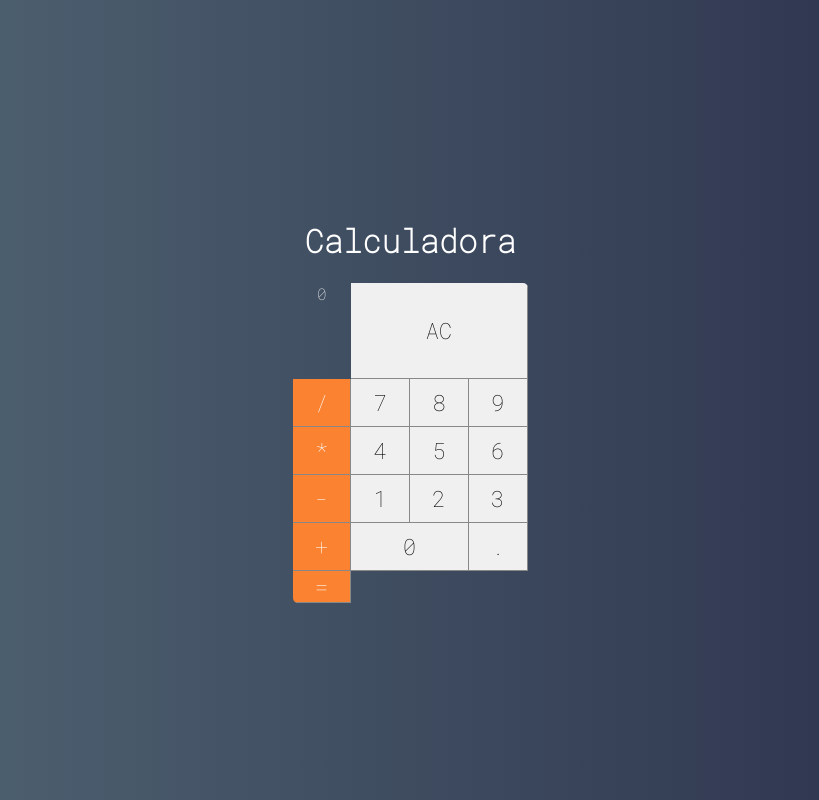
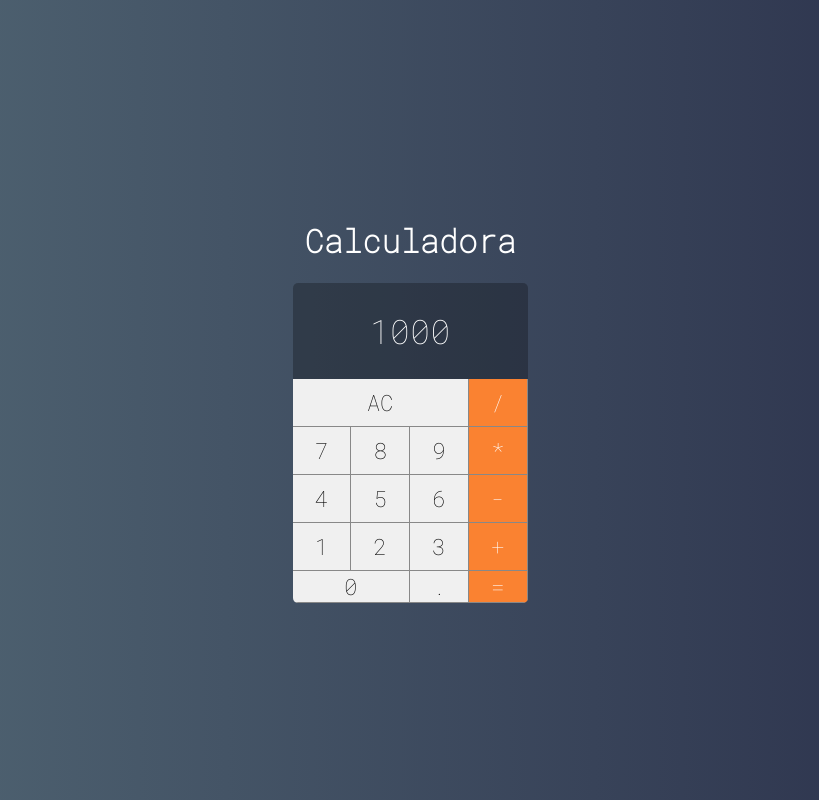
Before and after one commit to brunormferreira/calculator-vuejs, a Vue app in the folder poc-vueCalculator/: page / in a window 1280 px wide. Shown: the whole page, without its empty margins (230-1049 px from the left). Built offline with nearby package versions, Linux system fonts and the light colour scheme.

Commit message:
add: component display

```diff
--- a/poc-vueCalculator/src/components/Display.vue
+++ b/poc-vueCalculator/src/components/Display.vue
@@ -1,15 +1,25 @@
 <template>
   <div class="display">
-    0
+    {{ value }}
   </div>
 </template>
 
 <script>
 export default {
-
+  props: ['value']
 }
 </script>
 
 <style>
+.display {
+  grid-column: span 4;
+  background-color: #0004;
 
+  display: flex;
+  justify-content: center;
+  align-items: center;
+  padding: 20px;
+  font-size: 2.1em;
+  overflow: hidden;
+}
 </style>
--- a/poc-vueCalculator/src/main/Calculator.vue
+++ b/poc-vueCalculator/src/main/Calculator.vue
@@ -1,6 +1,6 @@
 <template>
   <div class="calculator">
-    <Display />
+    <Display value="1000" />
     <Button label="AC" triple />
     <Button label="/" operation/>
     <Button label="7" />
```
